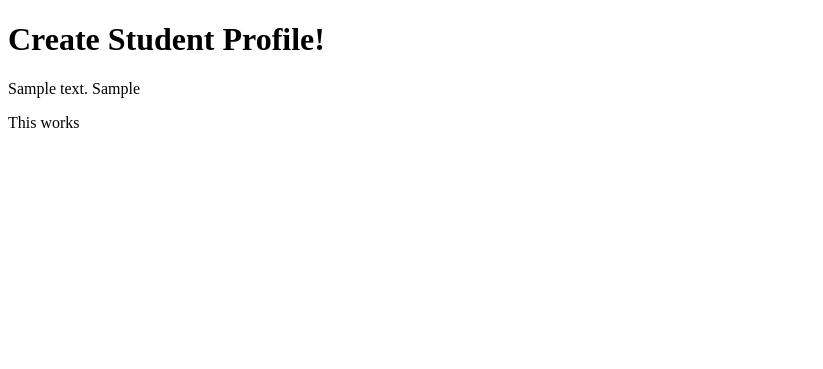
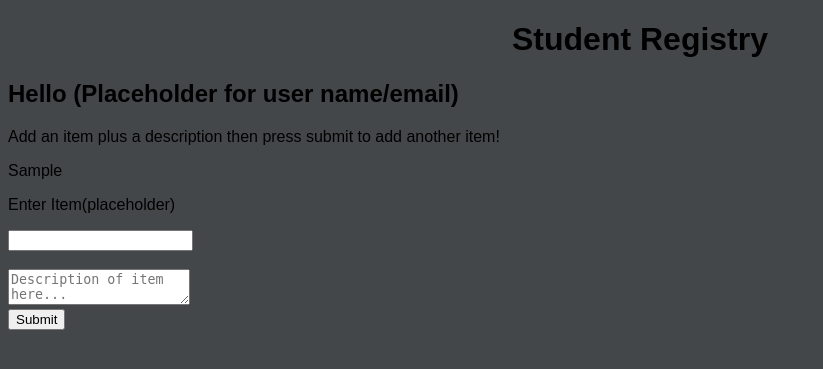
Before and after one commit to oXDE4THROWXo/Student-repository-, a Python web app: template templates/newregistrytemplate.html in a window 1280 px wide. Shown: the top 369 px of the page, without its empty margins (0-823 px from the left). Run offline with Jinja, Linux system fonts and the light colour scheme; the template is opened without the code that fills it: most values are stand-ins (such as "Sample title", 1, 10 or a date in 2020).

Commit message:
finale commit 7/18/17

```diff
--- a/models/newregistry.py
+++ b/models/newregistry.py
@@ -1,4 +1,6 @@
 from google.appengine.ext import ndb
 
 class NewRegistry(ndb.Model):
-    pass
+    student_item = ndb.StringProperty()
+    student_contents = ndb.StringProperty()
+    student_email = ndb.StringProperty()
--- a/templates/newregistrytemplate.html
+++ b/templates/newregistrytemplate.html
@@ -2,18 +2,27 @@
 <html>
 <head>
     <title>{{ title }}</title>
-    <link rel="stylesheet" type="text/css">
+    <link rel="stylesheet" type="text/css" href="resources/home.css">
 </head>
 <body>
-<h1> Create Student Profile!</h1>
-{{ content }}
-{{ html_foobar }}
-<form method="POST">
-    <p> This works </p>
+<h1> Student Registry</h1>
+<h2> Hello (Placeholder for user name/email) </h2>
+<p> Add an item plus a description then press submit to add another item! </p>
 
 
+<form method="POST">
+{{ html_item }}
+</form>
 
 
+<form method="POST">
+	<p>Enter Item(placeholder)</p>
+    <input name="form_item"></input>
+	<br/>
+	<br/>
+	<textarea name="form_contents" placeholder="Description of item here..."></textarea>
+	<br/>
+	<input type="submit"/>
 </form>
 
 
```
Also changed, not shown: handlers/newregistry_handler.py (+31 -2 lines).
